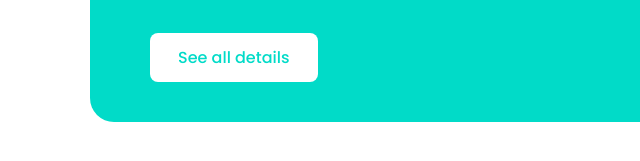
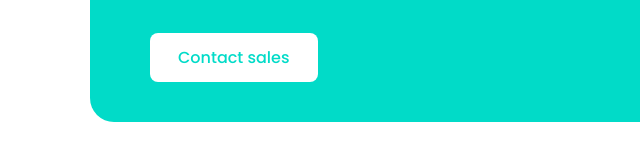
Before and after one commit to Nizamitahirov/Uplanding, a plain HTML site: page index.html in a window 1280 px wide. Shown: the part 3568-3729 px from the top of the page, 0-640 px from the left. Drawn offline with nearby package versions, Linux system fonts and the light colour scheme.

Commit message:
Update index.html

```diff
--- a/index.html
+++ b/index.html
@@ -234,7 +234,7 @@
                             <li><i class='bx bx-check-circle'></i> Boost security</li>
                             <li><i class='bx bx-check-circle'></i> More expensive</li>
                         </ul>
-                        <a href="#" class="btn btn-light">See all details</a>
+                        <a href="#" class="btn btn-light">Contact sales</a>
                     </div>
                     <img src="https://i.imgur.com/uPqQG5X.png" alt="Team working" class="cta-illustration">
                 </div>
```
